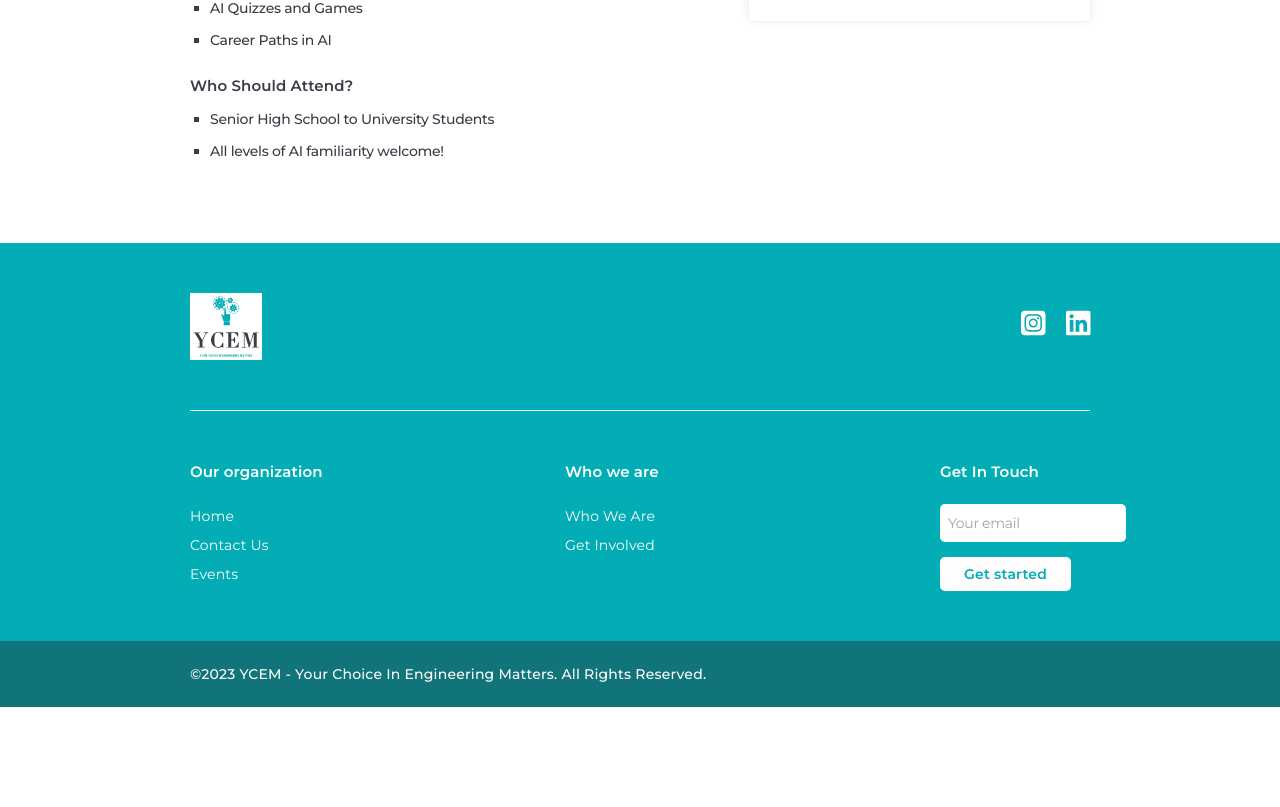
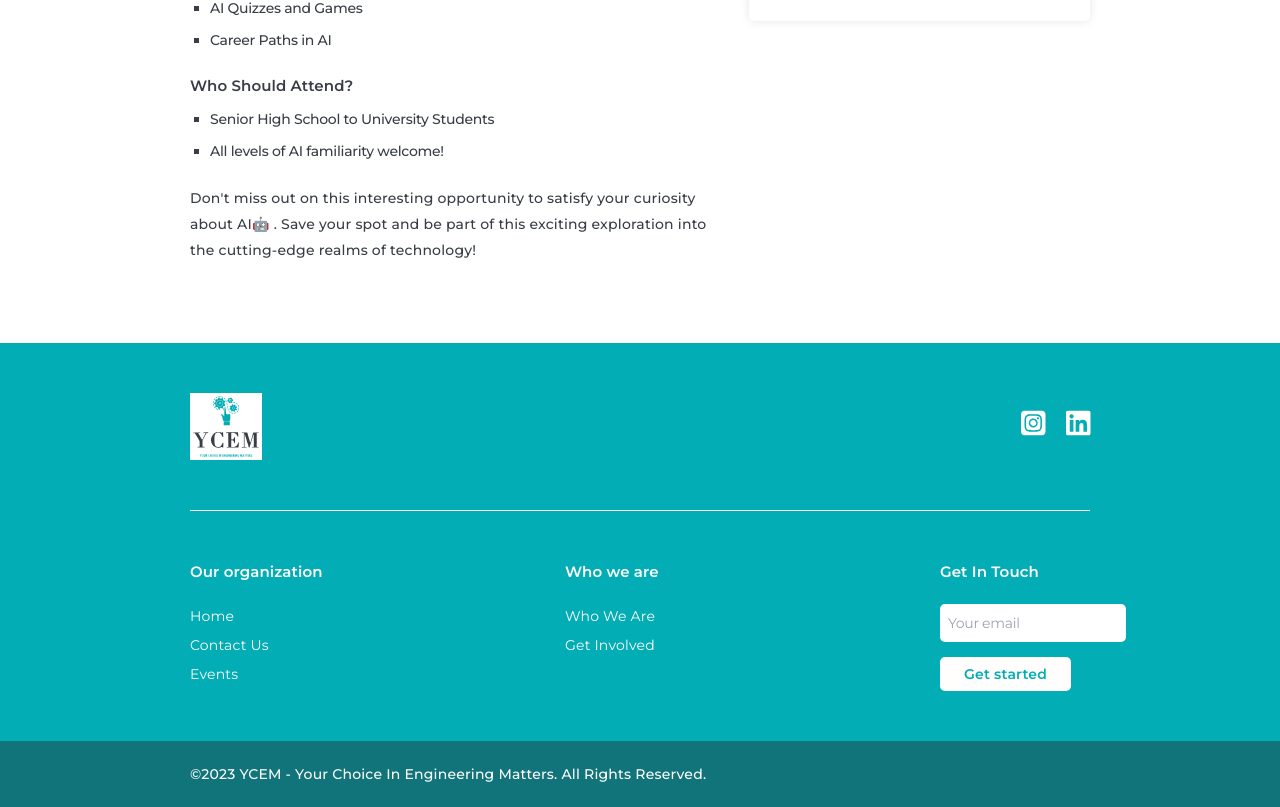
Before and after one commit to Josephine19001/ycem, a Next.js app: page /events/upcoming-events/unveiling-the-future-of-ai in a window 1280 px wide. Shown: the part 998-1805 px from the top of the page. Before the commit the page ends 1705 px from the top, so only its background shows below. Built offline with nearby package versions, Linux system fonts and the light colour scheme.

Commit message:
Add description conclusion

```diff
--- a/src/components/events/upcoming-events/unveiling-the-future-of-ai.tsx
+++ b/src/components/events/upcoming-events/unveiling-the-future-of-ai.tsx
@@ -27,6 +27,7 @@ const UnveilingTheFutureOfAI = () => {
             professional, or simply curious about AI's possibilities, this event
             is your gateway to understanding the present and shaping the future.
           </p>
+
           <div
             style={{
               marginTop: "16px",
@@ -40,13 +41,19 @@ const UnveilingTheFutureOfAI = () => {
               <li>Career Paths in AI</li>
             </ul>
           </div>
-          <div>
+          <div style={{ marginBottom: "12px" }}>
             <h5>Who Should Attend?</h5>
             <ul className="event-ul">
               <li>Senior High School to University Students</li>
               <li>All levels of AI familiarity welcome!</li>
             </ul>
           </div>
+
+          <p>
+            Don't miss out on this interesting opportunity to satisfy your
+            curiosity about AI🤖 . Save your spot and be part of this exciting
+            exploration into the cutting-edge realms of technology!
+          </p>
         </FlexContainerColumnGapped>
       }
     />
```
